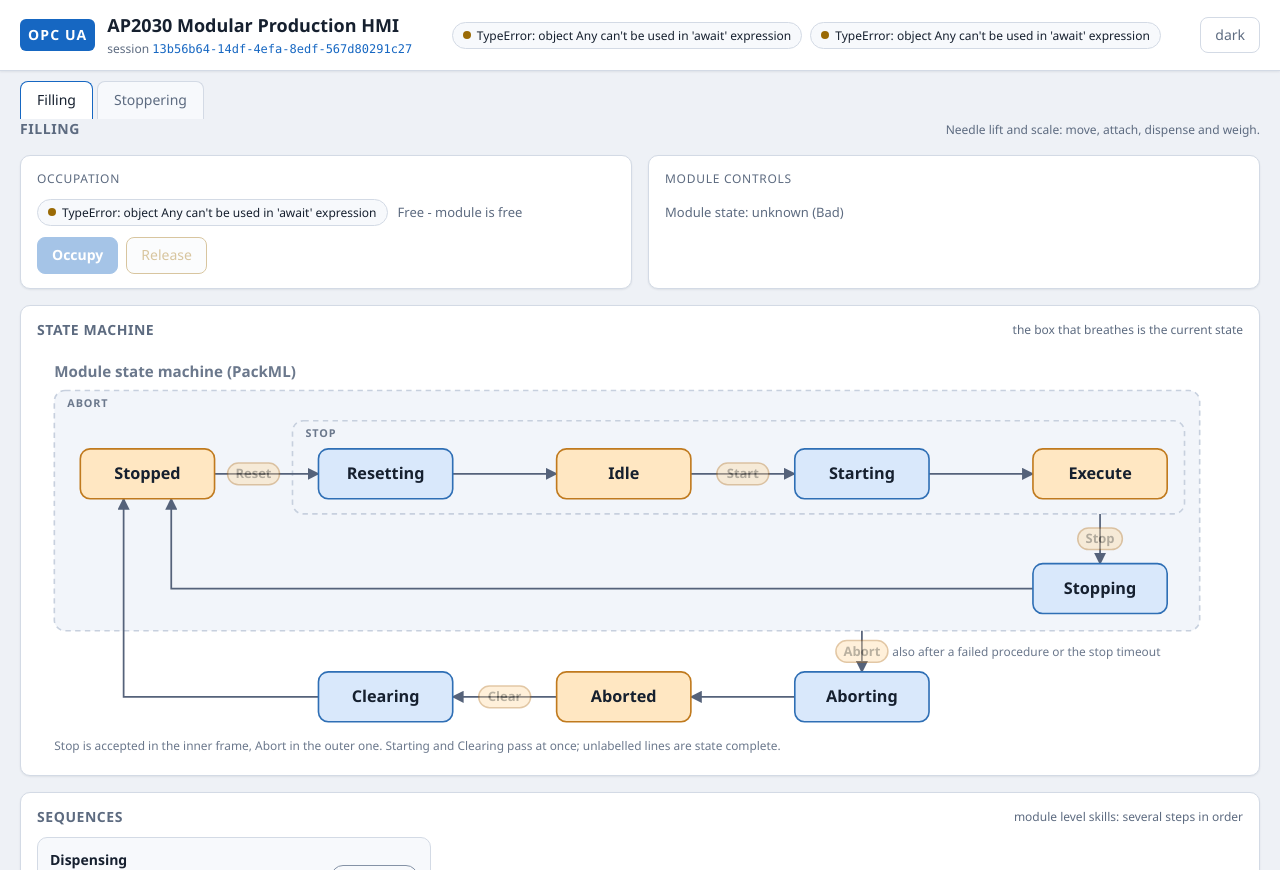
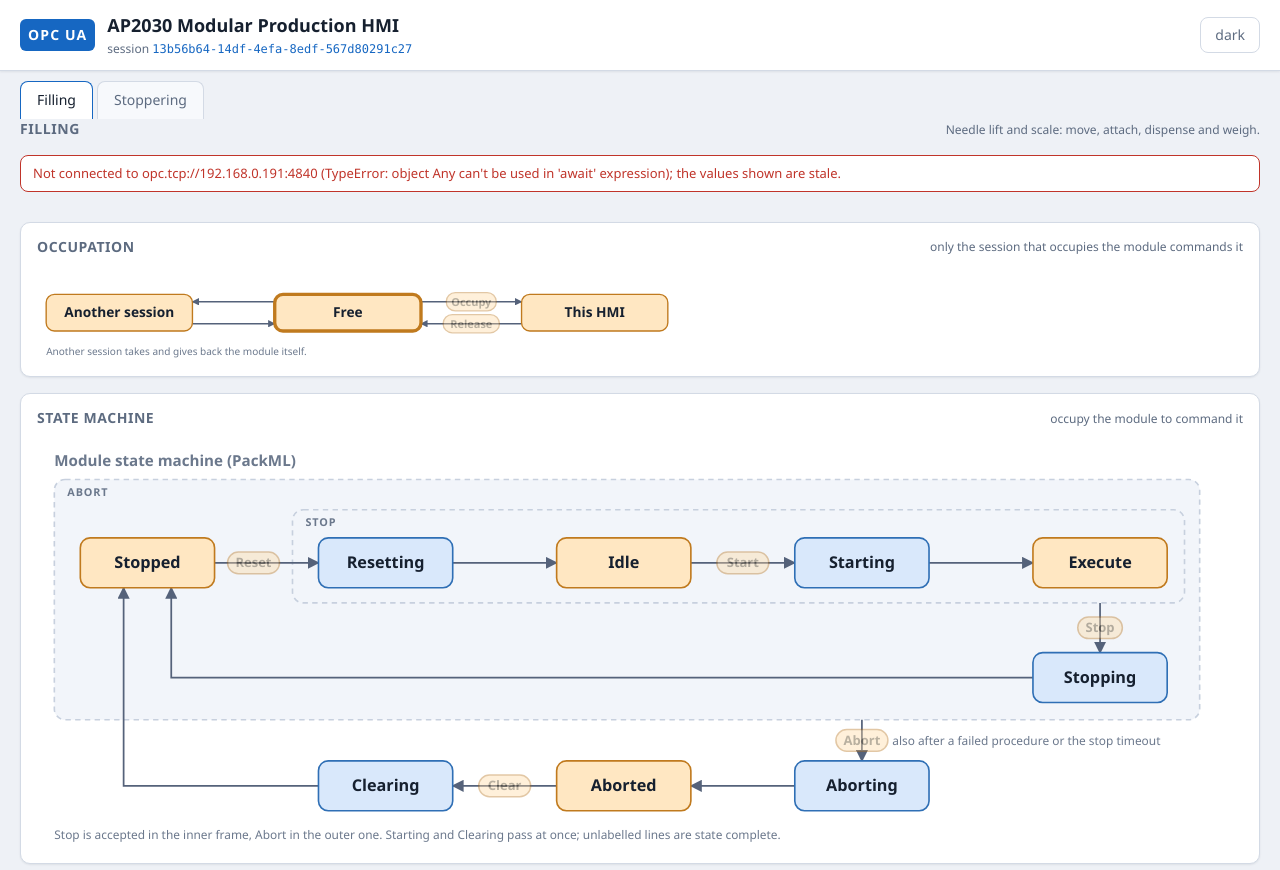
Before and after one commit to AAUSmartProductionLab/iec61499-opcua-hmi, a Flask app: page / in a window 1280 px wide. Shown: the top 870 px of the page. Run offline with Flask 3, Linux system fonts and the light colour scheme; parts of the project's set-up code (start-up, migrations or seed data) failed here and were passed over.

Commit message:
Show the occupation as a drawing, drop the extra state pills
Occupy and Release are pressed on it; a warning shows only a lost connection.

```diff
--- a/hmi/static/diagram.js
+++ b/hmi/static/diagram.js
@@ -271,6 +271,43 @@
   return root;
 }
 
+/*
+ * The occupation of the module (MOD_OccupationLogic): Occupy from Free takes it
+ * for this HMI, Release gives it back. Another session takes and gives back the
+ * module on its own, so those lines carry no command.
+ */
+const OCCUPATION_STATES = { 0: 'Free', 1: 'This HMI', 2: 'Another session' };
+const OCCUPATION = {
+  box: { w: 160, h: 40 },
+  positions: {
+    2: [10, 30],     // Another session
+    0: [260, 30],    // Free
+    1: [530, 30],    // This HMI
+  },
+  frames: [],
+  edges: [
+    [0, 1, 'M420,38 H530', 'Occupy', 475, 38],
+    [1, 0, 'M530,62 H420', 'Release', 475, 62],
+    [0, 2, 'M260,38 H170', '', 0, 0],
+    [2, 0, 'M170,62 H260', '', 0, 0],
+  ],
+};
+
+function occupationSvg(current) {
+  const root = svgEl('svg', {
+    viewBox: '0 0 700 104', class: 'diagram occupation-diagram',
+    preserveAspectRatio: 'xMidYMid meet',
+  });
+  root.appendChild(defs(root, 5));
+  const kinds = { 0: 'waits', 1: 'waits', 2: 'waits' };
+  drawMachine(root, { states: OCCUPATION_STATES, kinds }, OCCUPATION);
+  root.appendChild(svgText('Another session takes and gives back the module itself.', {
+    x: 10, y: 96, class: 'frame-note',
+  }));
+  setActive(root, current);
+  return root;
+}
+
 /* Pressing a command on a drawing: onPress(command) for an enabled one. */
 function bindCommands(root, onPress) {
   const press = (target) => {
@@ -303,4 +340,6 @@
   }
 }
 
-window.HmiDiagrams = { moduleSvg, miniSkillSvg, setActive, bindCommands, setCommands };
+window.HmiDiagrams = {
+  moduleSvg, miniSkillSvg, occupationSvg, setActive, bindCommands, setCommands,
+};
--- a/hmi/static/hmi.css
+++ b/hmi/static/hmi.css
@@ -243,6 +243,12 @@
 .diagram { width: 100%; height: auto; display: block; }
 .module-diagram { max-width: 1180px; }
 .mini-skill-diagram { max-width: 330px; margin: 8px 0; }
+.occupation-diagram { max-width: 640px; }
+.occupation-diagram .state-name { font-size: 14px; }
+.module-alert {
+  margin: 0 0 14px; padding: 8px 12px; border: 1px solid var(--err); border-radius: 8px;
+  color: var(--err); background: var(--panel); font-size: 13px;
+}
 
 .diagram .state-box { fill: var(--panel); stroke: var(--frame-line); stroke-width: 1.5; }
 .diagram .state.acts .state-box { fill: var(--state-act); stroke: var(--state-act-line); }
--- a/hmi/static/hmi.js
+++ b/hmi/static/hmi.js
@@ -227,11 +227,14 @@
     })
     .catch(() => {});
 
-  const modulePill = el('span', { class: 'pill off' }, [el('span', { class: 'dot' }), el('span', { text: 'offline' })]);
-  const occText = el('span', { class: 'occ-state' });
-  const occupyButton = el('button', { type: 'button', class: 'primary go', text: 'Occupy' });
-  const releaseButton = el('button', { type: 'button', class: 'stop', text: 'Release' });
-  const occupationAction = (action) => api('/api/occupation', { module: profile.key, action }).catch(() => {});
+  const occupationDiagram = window.HmiDiagrams.occupationSvg(null);
+  window.HmiDiagrams.bindCommands(occupationDiagram, (command) => {
+    api('/api/occupation', { module: profile.key, action: command.toLowerCase() })
+      .then((result) => {
+        if (result.ok && !result.accepted) toast(`${result.errorText}`, true);
+      })
+      .catch(() => {});
+  });
 
   const moduleDiagram = window.HmiDiagrams.moduleSvg(state.config, null);
 
@@ -277,30 +280,23 @@
     procedureViews.set(procedure.name, steps);
   }
 
-  const moduleStateText = el('div', { class: 'occ-state' });
-  const missingLine = el('p', { class: 'missing' });
+  const alertLine = el('p', { class: 'module-alert', hidden: true });
+  const diagramHint = el('span', { class: 'hint' });
   const node = el('section', { class: 'module', id: `module-${profile.key}` }, [
     el('div', { class: 'module-head' }, [
       el('h2', { text: profile.title }),
       el('span', { class: 'endpoint', text: profile.summary }),
     ]),
-    el('div', { class: 'control-row' }, [
-      el('div', { class: 'panel control-box' }, [
-        el('div', { class: 'control-label', text: 'Occupation' }),
-        el('div', { class: 'control-status' }, [modulePill, occText]),
-        el('div', { class: 'control-buttons' }, [occupyButton, releaseButton]),
+    alertLine,
+    el('div', { class: 'panel occupation-panel' }, [
+      el('div', { class: 'panel-head' }, [
+        el('h2', { text: 'Occupation' }),
+        el('span', { class: 'hint', text: 'only the session that occupies the module commands it' }),
       ]),
-      el('div', { class: 'panel control-box' }, [
-        el('div', { class: 'control-label', text: 'Module controls' }),
-        el('div', { class: 'control-status' }, [moduleStateText]),
-        missingLine,
-      ]),
+      occupationDiagram,
     ]),
     el('div', { class: 'panel diagram-panel' }, [
-      el('div', { class: 'panel-head' }, [
-        el('h2', { text: 'State machine' }),
-        el('span', { class: 'hint', text: 'the box that breathes is the current state' }),
-      ]),
+      el('div', { class: 'panel-head' }, [el('h2', { text: 'State machine' }), diagramHint]),
       moduleDiagram,
     ]),
     hasSequences
@@ -340,18 +336,13 @@
       : null,
   ]);
 
-  occupyButton.addEventListener('click', () => occupationAction('occupy'));
-  releaseButton.addEventListener('click', () => occupationAction('release'));
 
   return {
     node,
-    modulePill,
-    occText,
-    occupyButton,
-    releaseButton,
+    occupationDiagram,
+    alertLine,
+    diagramHint,
     moduleDiagram,
-    moduleStateText,
-    missingLine,
     sensorNodes,
     cards,
     procedureViews,
@@ -362,20 +353,13 @@
 function renderConfig(config) {
   const tabs = document.getElementById('tabs');
   const main = document.getElementById('modules');
-  const pills = document.getElementById('conn-pills');
   tabs.textContent = '';
   main.textContent = '';
-  pills.textContent = '';
   state.ui = {};
   for (const profile of config.modules) {
     const ui = buildModule(profile);
     state.ui[profile.key] = ui;
     main.appendChild(ui.node);
-    const pill = el('span', { class: 'pill off' }, [
-      el('span', { class: 'dot' }), el('span', { text: profile.title }),
-    ]);
-    pills.appendChild(pill);
-    ui.connPill = pill;
     tabs.appendChild(el('button', {
       type: 'button', class: '', text: profile.title,
       onclick: () => selectModule(profile.key),
@@ -445,15 +429,6 @@
   }
 }
 
-function setPill(pill, module) {
-  const classes = module.connected ? 'pill on' : (module.missing.length ? 'pill off' : 'pill stale');
-  pill.className = classes;
-  const text = module.connected ? module.moduleState.name :
-    (module.detail || (module.missing.length ? 'address space incomplete' : 'not connected'));
-  const label = pill.querySelector('span:last-child');
-  if (label.textContent !== text) label.textContent = text;
-}
-
 /**
  * A composite (module level) skill runs private instances of its skill
  * primitives and does not touch the standalone skill variables, only its own
@@ -480,26 +455,29 @@
 }
 
 function updateModule(ui, module) {
-  setPill(ui.connPill, module);
-  setPill(ui.modulePill, module);
   window.HmiDiagrams.setActive(ui.moduleDiagram, module.moduleState.value);
-  const stateText = `Module state: ${module.moduleState.name}` +
-    (module.moduleState.status !== 'Good' ? ` (${module.moduleState.status})` : '');
-  if (ui.moduleStateText.textContent !== stateText) ui.moduleStateText.textContent = stateText;
   window.HmiDiagrams.setCommands(
     ui.moduleDiagram, module.commands,
     module.occupier ? 'not possible in this state' : 'occupy the module first',
   );
-  ui.occupyButton.disabled = !module.occupation.occupy;
-  ui.releaseButton.disabled = !module.occupation.release;
-  const occText = module.occupier
-    ? 'this HMI occupies the module'
-    : (module.occupied ? 'occupied by another session' : 'module is free');
-  const full = `${module.occupied ? 'Occupied' : 'Free'} - ${occText}`;
-  if (ui.occText.textContent !== full) ui.occText.textContent = full;
+  const hint = module.occupier ? 'press a command on its line' : 'occupy the module to command it';
+  if (ui.diagramHint.textContent !== hint) ui.diagramHint.textContent = hint;
 
-  const missing = module.missing.length ? `missing nodes: ${module.missing.join(', ')}` : '';
-  if (ui.missingLine.textContent !== missing) ui.missingLine.textContent = missing;
+  let occupation = 0;
+  if (module.occupier) occupation = 1;
+  else if (module.occupied) occupation = 2;
+  window.HmiDiagrams.setActive(ui.occupationDiagram, occupation);
+  window.HmiDiagrams.setCommands(ui.occupationDiagram, {
+    Occupy: module.occupation.occupy && !module.occupied,
+    Release: module.occupation.release,
+  }, module.occupied && !module.occupier ? 'another session occupies the module' : 'not possible now');
+
+  // Only what is wrong with the connection is shown; the drawings show the rest.
+  let alert = '';
+  if (module.missing.length) alert = `The module's address space is incomplete, missing: ${module.missing.join(', ')}`;
+  else if (!module.connected) alert = `Not connected to ${module.endpoint}${module.detail ? ` (${module.detail})` : ''}; the values shown are stale.`;
+  if (ui.alertLine.textContent !== alert) ui.alertLine.textContent = alert;
+  ui.alertLine.hidden = !alert;
 
   for (const [name, valueNode] of ui.sensorNodes) {
     const sensor = module.sensors[name];
--- a/hmi/templates/hmi.html
+++ b/hmi/templates/hmi.html
@@ -16,7 +16,6 @@
       <p class="sub" id="session-line">session <code id="session-id">-</code></p>
     </div>
   </div>
-  <div class="links" id="conn-pills"></div>
   <button type="button" class="ghost" id="theme-toggle" title="switch between light and dark">dark</button>
 </header>
 
```
Also changed, not shown: tests/test_model.py (+8 -1 lines).
